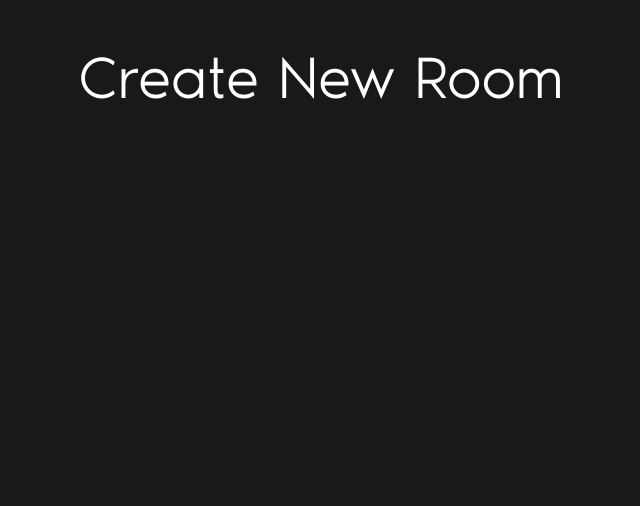
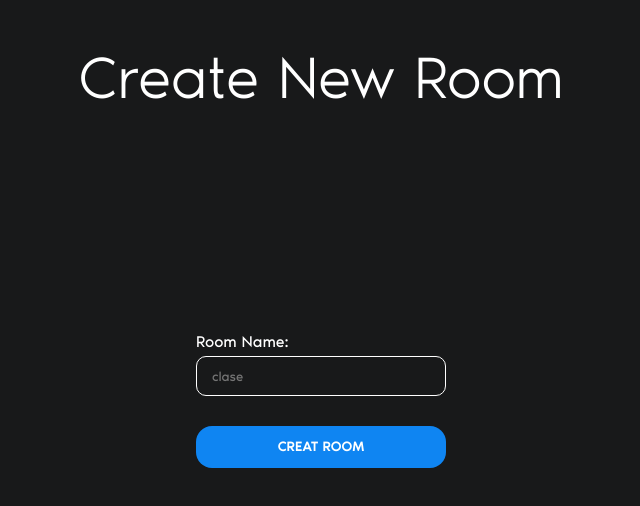
Before and after one commit to jhomani/meeting-app, a Next.js app: page / in a window 1280 px wide. Shown: the top 506 px of the page, without its empty margins (319-959 px from the left). Built offline with nearby package versions, Linux system fonts and the light colour scheme.

Commit message:
creacion boton para generador de enlace

```diff
--- a/src/pages/index.tsx
+++ b/src/pages/index.tsx
@@ -1,8 +1,44 @@
+import {Button} from '@src/components';
+import {MeetRoomService} from '@src/services/room-service';
+import {useState} from 'react';
 
 const Home = () => {
+  const [roomCode, setCode] = useState();
+  const [roomName, setName] = useState('');
+
+  const onPressHandler = async () => {
+    const service = new MeetRoomService();
+
+    try {
+      const resp = await service.createRoom(roomName);
+      setCode(resp.roomCode);
+    } catch (error) {
+      console.log(error);
+    }
+  };
+
   return (
     <>
       <h2 className='txt-center mt-5'>Create New Room</h2>
+      <div className='create-room'>
+        {roomCode
+          ? <h6>{roomCode}</h6>
+          : <div className="input-group">
+              <label>Room Name:</label>
+              <input
+                type="text"
+                placeholder="clase"
+                name="name"
+                value={roomName}
+                onChange={(event) => setName(event.target.value)}
+              />
+          </div>
+        }
+        {!roomCode && <Button
+          content="Creat Room"
+          onPress={onPressHandler}
+        /> }
+      </div>
     </>
   );
 };
```
